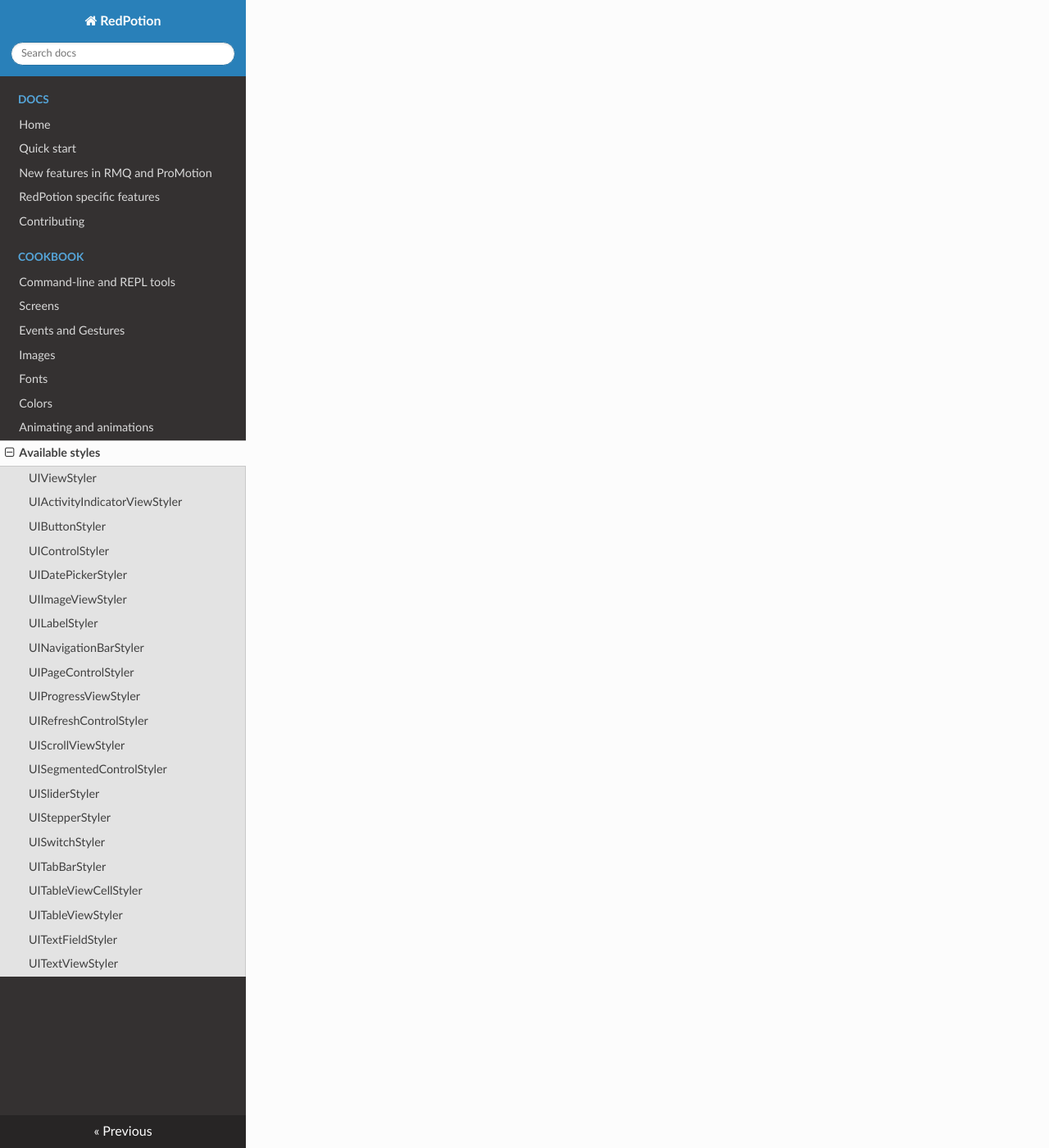
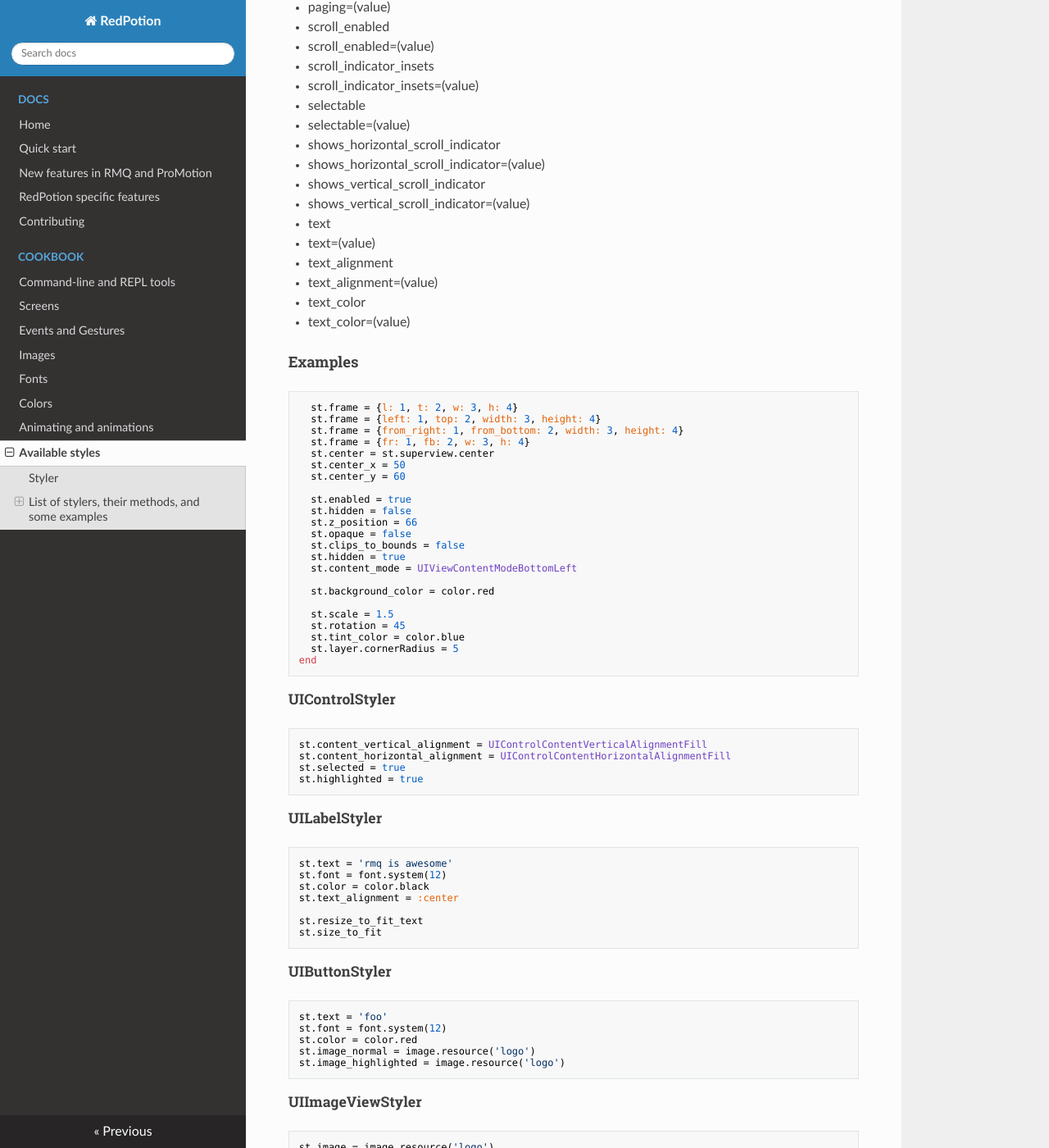
Before and after one commit to infinitered/redpotion, an MkDocs documentation site: the page built from docs/cookbook/available_styles.md, in a window 1280 px wide and 1400 px high, scrolled down 13131 px. Shown: the whole window at 82% size. Built offline with MkDocs 1.6.1, drawn with Linux system fonts in a browser that asks for light colours; nearby versions of some CDN libraries; old or Windows-style settings are respelled for this version of MkDocs; some of the changed text lies outside the part shown.

Commit message:
Update stylers documentation.

````diff
--- a/docs/cookbook/available_styles.md
+++ b/docs/cookbook/available_styles.md
@@ -1,8 +1,17 @@
-# A list of styler attributes for each type of view
+## Styles available to you
 
-_I created this list with this command: `rmq.log_stylers true_`
+### Styler
+A styler wraps around a view, augmenting it with styling power and sugar.
 
-## UIViewStyler
+Each UIView subclass can have its own styler (many exist in RMQ, but not all *yet*). There is a UIViewStyler class they all inherit from, and a UIControlStyler controls inherit from. Much of the code is in UIViewStyler.
+
+When you create a "style method", it will be passed the view, wrapped in a styler. You can get the view using st.view.
+
+You can see a list of styler methods using: `rmq.log_stylers`
+
+### List of stylers, their methods, and some examples
+
+#### UIViewStyler
 
 All stylers inherit UIViewStyler, so these are available in any view.
 
@@ -82,8 +91,57 @@
 * z_position
 * z_position=(value)
 
+```ruby
+  st.frame = {l: 1, t: 2, w: 3, h: 4}
+  st.frame = {left: 1, top: 2, width: 3, height: 4}
+  st.frame = {from_right: 1, from_bottom: 2, width: 3, height: 4}
+  st.frame = {fr: 1, fb: 2, w: 3, h: 4}
+  st.center = st.superview.center
+  st.center_x = 50
+  st.center_y = 60
 
-## UIActivityIndicatorViewStyler
+  st.enabled = true
+  st.hidden = false
+  st.z_position = 66
+  st.opaque = false
+  st.clips_to_bounds = false
+  st.hidden = true
+  st.content_mode = UIViewContentModeBottomLeft
+
+  st.background_color = color.red
+
+  st.scale = 1.5
+  st.rotation = 45
+  st.tint_color = color.blue
+  st.layer.cornerRadius = 5
+end
+
+
+#### UIControlStyler
+
+All UIControl stylers, like a UIButton, inherit from UIControlStyler
+
+* content_horizontal_alignment
+* content_horizontal_alignment=(value)
+* content_vertical_alignment
+* content_vertical_alignment=(value)
+* highlighted
+* highlighted=(value)
+* selected
+* selected=(value)
+* state
+
+```ruby
+def ui_control_kitchen_sink(st)
+  st.content_vertical_alignment = UIControlContentVerticalAlignmentFill
+  st.content_horizontal_alignment = UIControlContentHorizontalAlignmentFill
+  st.selected = true
+  st.highlighted = true
+end
+```
+
+
+#### UIActivityIndicatorViewStyler
 
 * activity_indicator_style
 * activity_indicator_style=(value)
@@ -99,7 +157,7 @@
 * stop_animating
 
 
-## UIButtonStyler
+#### UIButtonStyler
 
 * adjust_image_when_highlighted
 * adjust_image_when_highlighted=(value)
@@ -144,21 +202,16 @@
 * title_edge_insets
 * title_edge_insets=(value)
 
-
-## UIControlStyler
-
-* content_horizontal_alignment
-* content_horizontal_alignment=(value)
-* content_vertical_alignment
-* content_vertical_alignment=(value)
-* highlighted
-* highlighted=(value)
-* selected
-* selected=(value)
-* state
+```ruby
+st.text = 'foo'
+st.font = font.system(12)
+st.color = color.red
+st.image_normal = image.resource('logo')
+st.image_highlighted = image.resource('logo')
+```
 
 
-## UIDatePickerStyler
+#### UIDatePickerStyler
 
 * content_horizontal_alignment
 * content_horizontal_alignment=(value)
@@ -173,13 +226,17 @@
 * state
 
 
-## UIImageViewStyler
+#### UIImageViewStyler
 
 * image
 * image=(value)
 
+```ruby
+st.image = image.resource('logo')
+```
 
-## UILabelStyler
+
+#### UILabelStyler
 
 * adjusts_font_size
 * adjusts_font_size=(value)
@@ -207,11 +264,20 @@
 * text_color
 * text_color=(value)
 
+```ruby
+st.text = 'rmq is awesome'
+st.font = font.system(12)
+st.color = color.black
+st.text_alignment = :center
 
-## UINavigationBarStyler
+st.resize_to_fit_text
+st.size_to_fit
+```
+
+#### UINavigationBarStyler
 
 
-## UIPageControlStyler
+#### UIPageControlStyler
 
 * content_horizontal_alignment
 * content_horizontal_alignment=(value)
@@ -246,7 +312,7 @@
 * track_tint_color=(value)
 
 
-## UIRefreshControlStyler
+#### UIRefreshControlStyler
 
 * content_horizontal_alignment
 * content_horizontal_alignment=(value)
@@ -259,7 +325,7 @@
 * state
 
 
-## UIScrollViewStyler
+#### UIScrollViewStyler
 
 * bounces
 * bounces=(value)
@@ -284,8 +350,20 @@
 * shows_vertical_scroll_indicator
 * shows_vertical_scroll_indicator=(value)
 
+```ruby
+st.paging = true
+st.scroll_enabled = true
+st.direction_lock = false
+st.content_offset = CGPointMake(5, 10)
+st.content_inset = CGPointMake(-100, 0)
+st.bounces = false
+st.content_size = CGSizeMake(320, 500)
+st.shows_horizontal_scroll_indicator = true
+st.shows_vertical_scroll_indicator = false
+st.scroll_indicator_insets = UIEdgeInsetsMake (10, 0, 20, 0)
+```
 
-## UISegmentedControlStyler
+#### UISegmentedControlStyler
 
 * content_horizontal_alignment
 * content_horizontal_alignment=(value)
@@ -300,7 +378,7 @@
 * unshift=(value)
 
 
-## UISliderStyler
+#### UISliderStyler
 
 * content_horizontal_alignment
 * content_horizontal_alignment=(value)
@@ -326,7 +404,7 @@
 * state
 
 
-## UISwitchStyler
+#### UISwitchStyler
 
 * content_horizontal_alignment
 * content_horizontal_alignment=(value)
@@ -340,8 +418,11 @@
 * selected=(value)
 * state
 
+```ruby
+st.on = true
+```
 
-## UITabBarStyler
+#### UITabBarStyler
 
 
 ## UITableViewCellStyler
@@ -368,7 +449,7 @@
 * text_color=(value)
 
 
-## UITableViewStyler
+#### UITableViewStyler
 
 * allows_selection
 * allows_selection=(value)
@@ -403,7 +484,7 @@
 * shows_vertical_scroll_indicator=(value)
 
 
-## UITextFieldStyler
+#### UITextFieldStyler
 
 * adjusts_font_size
 * adjusts_font_size=(value)
@@ -482,7 +563,7 @@
 * typing_attributes=(value)
 
 
-## UITextViewStyler
+#### UITextViewStyler
 
 * attributed_text
 * attributed_text=(value)
@@ -524,3 +605,91 @@
 * text_alignment=(value)
 * text_color
 * text_color=(value)
+
+#### Examples
+
+```ruby
+  st.frame = {l: 1, t: 2, w: 3, h: 4}
+  st.frame = {left: 1, top: 2, width: 3, height: 4}
+  st.frame = {from_right: 1, from_bottom: 2, width: 3, height: 4}
+  st.frame = {fr: 1, fb: 2, w: 3, h: 4}
+  st.center = st.superview.center
+  st.center_x = 50
+  st.center_y = 60
+
+  st.enabled = true
+  st.hidden = false
+  st.z_position = 66
+  st.opaque = false
+  st.clips_to_bounds = false
+  st.hidden = true
+  st.content_mode = UIViewContentModeBottomLeft
+
+  st.background_color = color.red
+
+  st.scale = 1.5
+  st.rotation = 45
+  st.tint_color = color.blue
+  st.layer.cornerRadius = 5
+end
+```
+
+##### UIControlStyler
+
+```ruby
+st.content_vertical_alignment = UIControlContentVerticalAlignmentFill
+st.content_horizontal_alignment = UIControlContentHorizontalAlignmentFill
+st.selected = true
+st.highlighted = true
+```
+
+##### UILabelStyler
+
+```ruby
+st.text = 'rmq is awesome'
+st.font = font.system(12)
+st.color = color.black
+st.text_alignment = :center
+
+st.resize_to_fit_text
+st.size_to_fit
+```
+
+##### UIButtonStyler
+
+```ruby
+st.text = 'foo'
+st.font = font.system(12)
+st.color = color.red
+st.image_normal = image.resource('logo')
+st.image_highlighted = image.resource('logo')
+```
+
+##### UIImageViewStyler
+
+```ruby
+st.image = image.resource('logo')
+```
+
+##### UIScrollViewStyler
+
+```ruby
+st.paging = true
+st.scroll_enabled = true
+st.direction_lock = false
+st.content_offset = CGPointMake(5, 10)
+st.content_inset = CGPointMake(-100, 0)
+st.bounces = false
+st.content_size = CGSizeMake(320, 500)
+st.shows_horizontal_scroll_indicator = true
+st.shows_vertical_scroll_indicator = false
+st.scroll_indicator_insets = UIEdgeInsetsMake (10, 0, 20, 0)
+```
+
+##### UISwitchStyler
+
+* on=(value)
+
+```ruby
+st.on = true
+```
````
